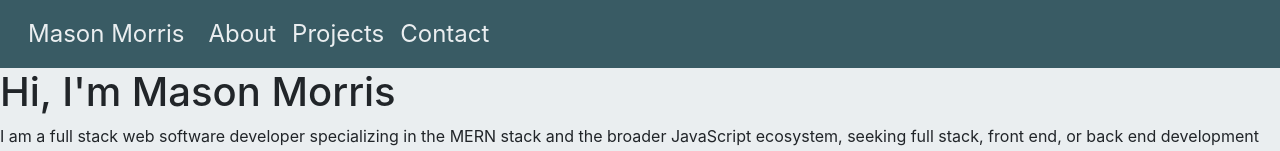
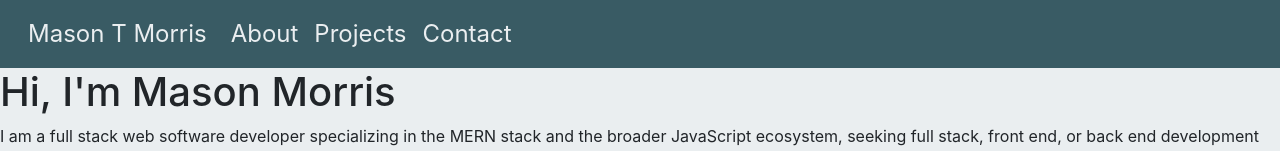
Before and after one commit to masontmorris/masontmorris.github.io, a React (Vite) app: page / in a window 1280 px wide. Shown: the top 151 px of the page. Built offline with nearby package versions, Linux system fonts and the light colour scheme.

Commit message:
testing deploy workflow

```diff
--- a/src/components/NavBar.jsx
+++ b/src/components/NavBar.jsx
@@ -9,7 +9,7 @@ const NavBar = () => {
     return (
         <Navbar collapseOnSelect className="fixed-top" sticky="top" expand="lg">
             <Container className="nav-container">
-                <Navbar.Brand href="#top">Mason Morris</Navbar.Brand>
+                <Navbar.Brand href="#top">Mason T Morris</Navbar.Brand>
                 <Navbar.Toggle onClick={() => setIsOpen((isOpen) => !isOpen)} aria-controls="basic-navbar-nav" />
                 <Navbar.Collapse id="basic-navbar-nav">
                     <Nav className="me-auto">
```
